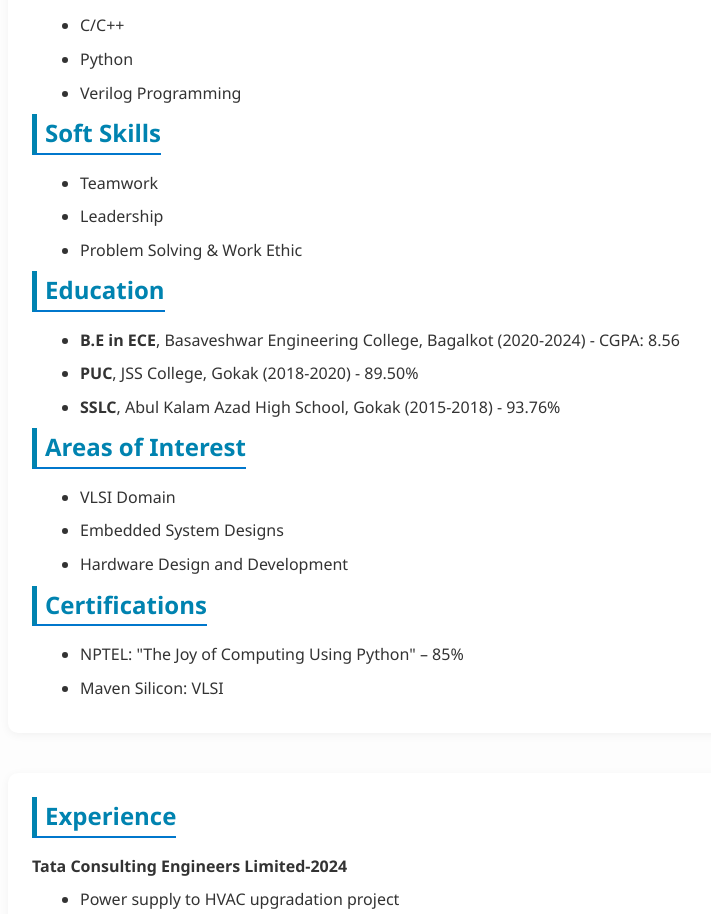
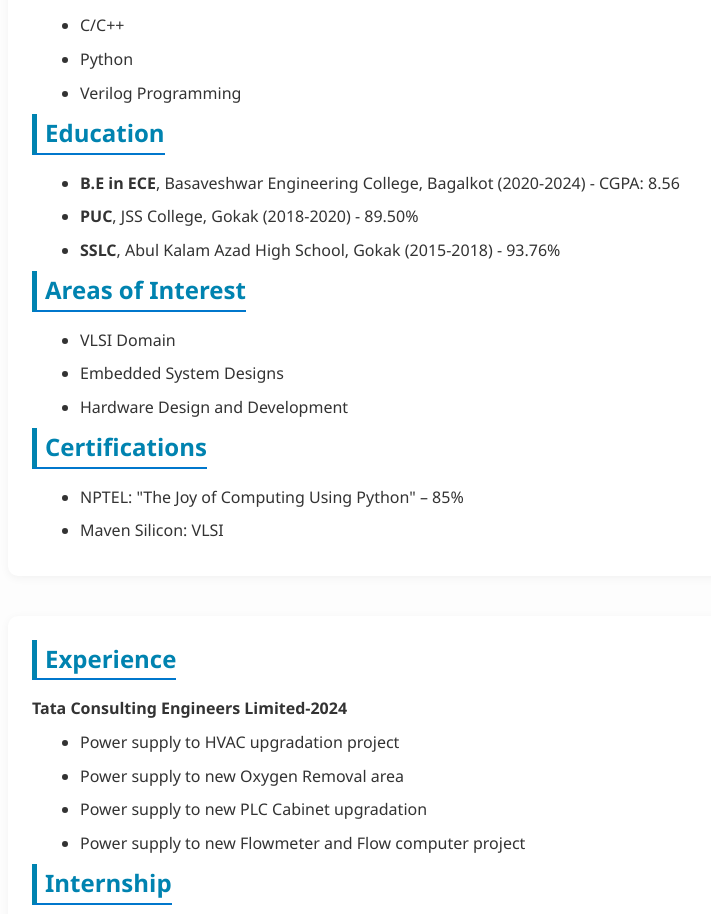
Before and after one commit to pooja-ll/Portfolio, a plain HTML site: page index.html in a window 1280 px wide. Shown: the part 1009-1923 px from the top of the page, without its empty margins (164-875 px from the left). Drawn offline with Linux system fonts and the light colour scheme.

Commit message:
Update index.html

```diff
--- a/index.html
+++ b/index.html
@@ -228,12 +228,7 @@
         <li>Verilog Programming</li>
       </ul>
 
-      <h2>Soft Skills</h2>
-      <ul>
-        <li>Teamwork</li>
-        <li>Leadership</li>
-        <li>Problem Solving & Work Ethic</li>
-      </ul>
+
 
       <h2>Education</h2>
       <ul>
```
